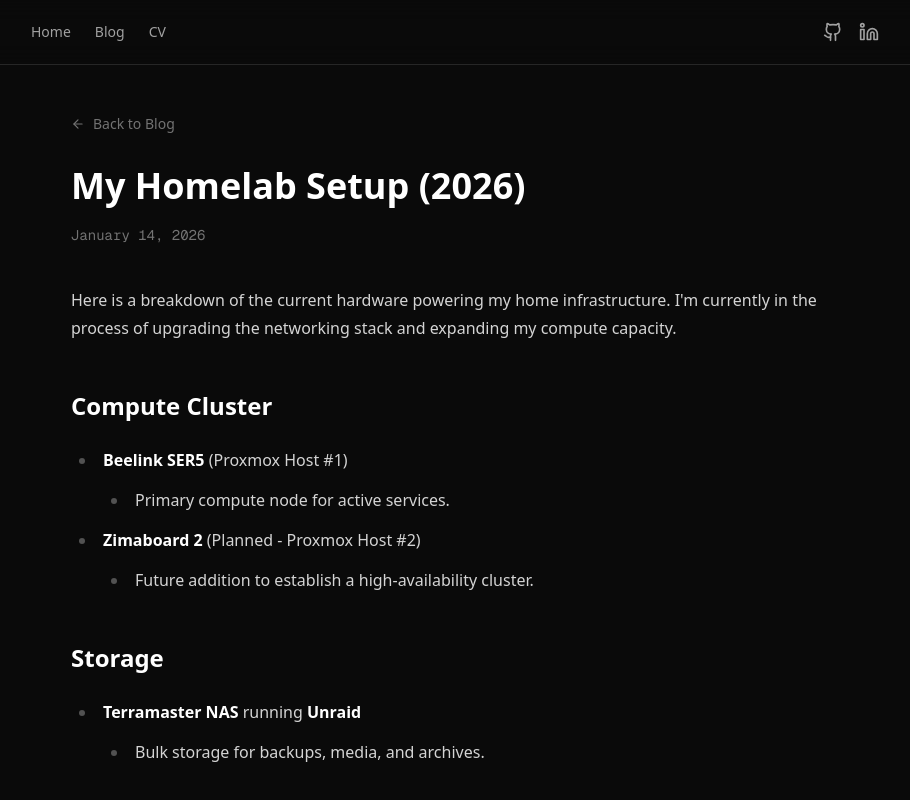
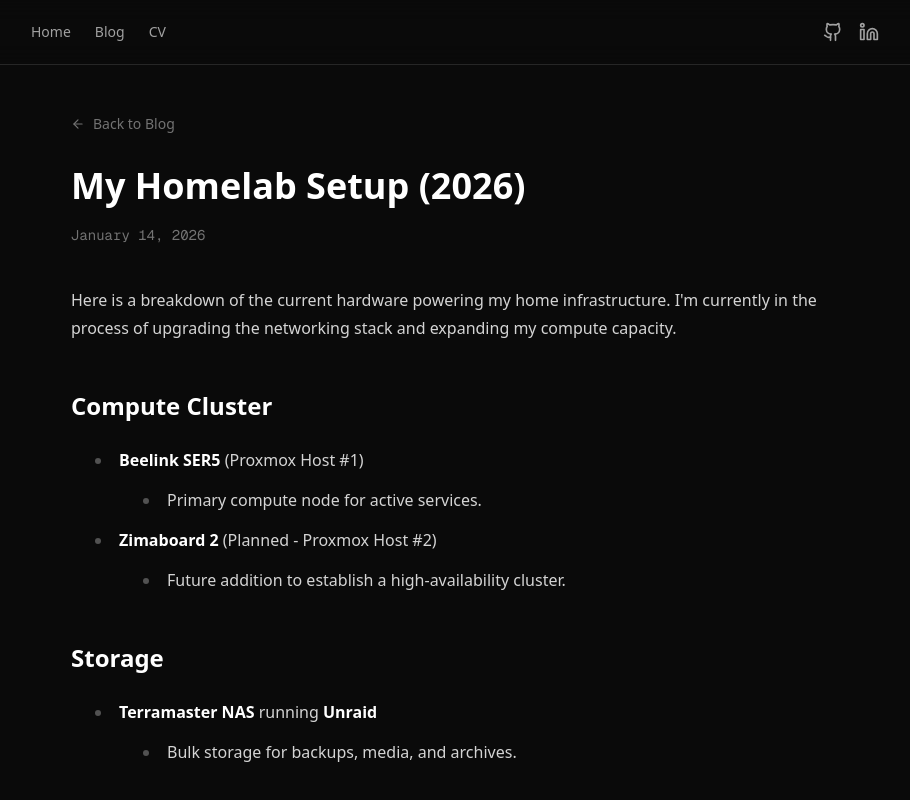
Before and after one commit to Haxford/Portfolio-minimal, a Next.js app: page /blog/homelab-2026 in a window 1280 px wide. Shown: the top 800 px of the page, without its empty margins (185-1095 px from the left). Built offline with nearby package versions, Linux system fonts and the light colour scheme.

Commit message:
Add remark-gfm support and fix markdown formatting spacing

```diff
--- a/app/blog/[slug]/page.tsx
+++ b/app/blog/[slug]/page.tsx
@@ -1,6 +1,7 @@
 import { getAllPosts, getPostBySlug } from '@/lib/posts';
 import { notFound } from 'next/navigation';
 import ReactMarkdown from 'react-markdown';
+import remarkGfm from 'remark-gfm';
 import { format } from 'date-fns';
 import Link from 'next/link';
 import { ArrowLeft } from 'lucide-react';
@@ -42,8 +43,8 @@
         </time>
       </header>
 
-      <div className="prose prose-invert prose-neutral max-w-none prose-headings:font-bold prose-a:text-blue-400 hover:prose-a:text-blue-300 prose-code:text-blue-300 prose-pre:bg-neutral-900 prose-pre:border prose-pre:border-neutral-800">
-        <ReactMarkdown>{post.content}</ReactMarkdown>
+      <div className="prose prose-invert prose-neutral max-w-none prose-headings:font-bold prose-a:text-blue-400 hover:prose-a:text-blue-300 prose-code:text-blue-300 prose-pre:bg-neutral-900 prose-pre:border prose-pre:border-neutral-800 prose-ul:list-disc prose-ul:ml-4 prose-ol:list-decimal prose-ol:ml-4">
+        <ReactMarkdown remarkPlugins={[remarkGfm]}>{post.content}</ReactMarkdown>
       </div>
     </article>
   );
--- a/package.json
+++ b/package.json
@@ -17,6 +17,7 @@
     "react": "19.2.3",
     "react-dom": "19.2.3",
     "react-markdown": "^10.1.0",
+    "remark-gfm": "^4.0.1",
     "tailwind-merge": "^3.4.0"
   },
   "devDependencies": {
```
Also changed, not shown: content/posts/homelab-2026.md (+3 -0 lines), 1 other file (tests, documents, lock files or other folders).
